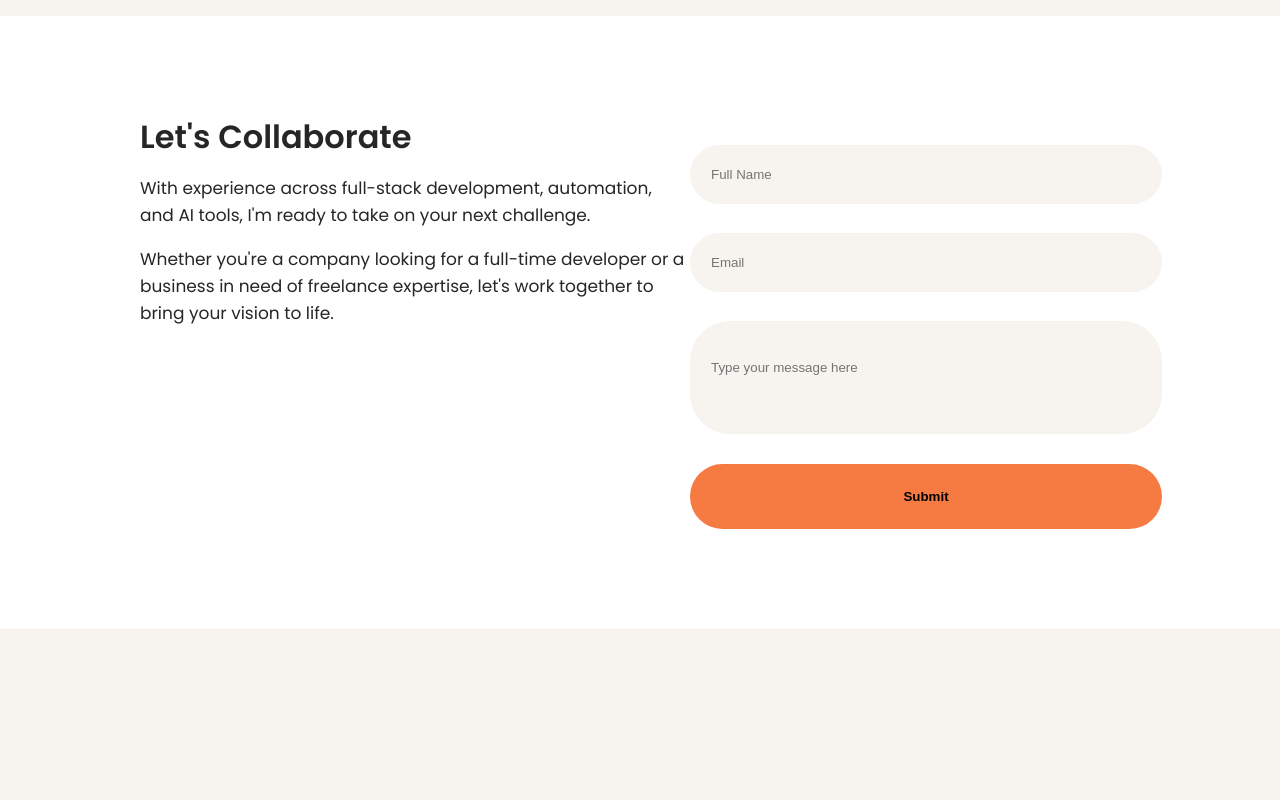
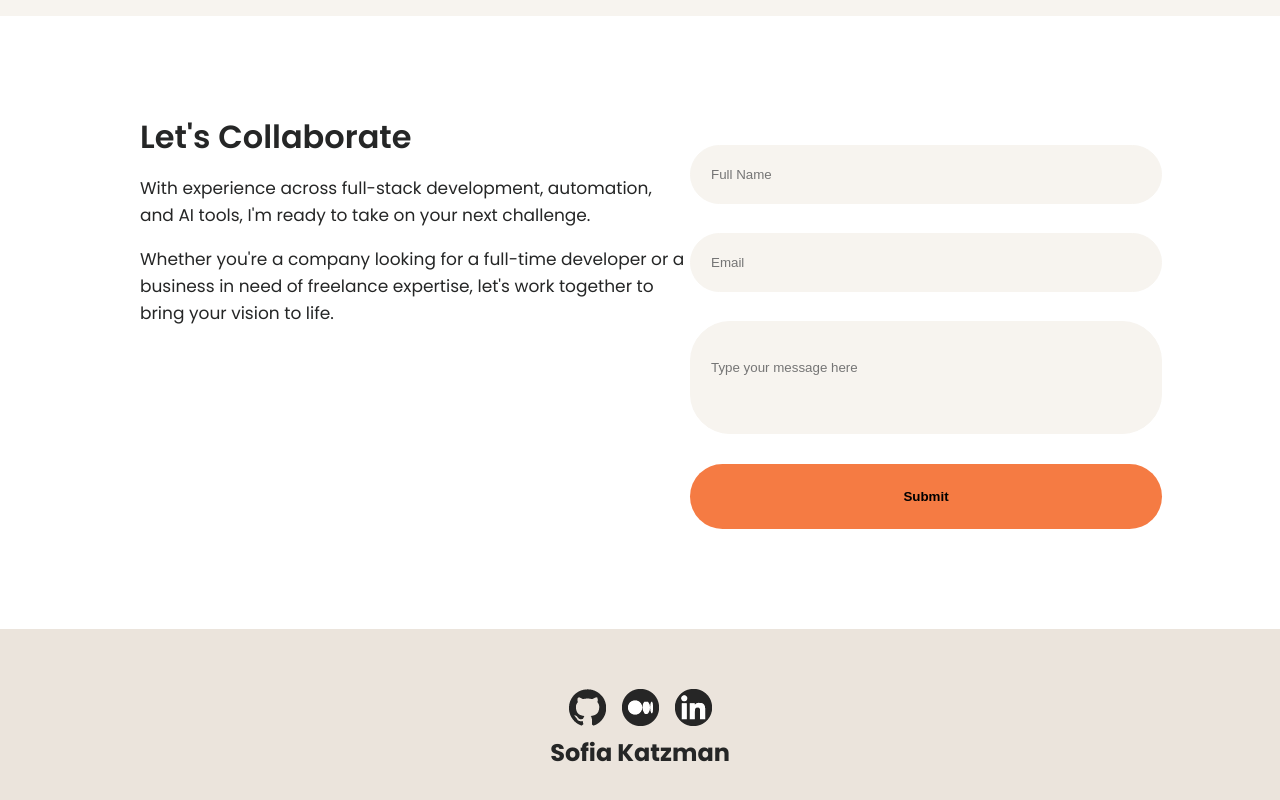
Before and after one commit to sofiakatzman/Portfolio, a React (Create React App) app: page / in a window 1280 px wide. Shown: the part 3440-4240 px from the top of the page. Before the commit the page ends 4069 px from the top, so only its background shows below. Built offline with nearby package versions, Linux system fonts and the light colour scheme.

Commit message:
add footer

```diff
--- /dev/null
+++ b/src/components/Organisms/Footer.js
@@ -0,0 +1,13 @@
+import RefLinks from "../Molecules/RefLinks"
+import { refLinksData } from '../../data/refLinksData'
+import "./footer.css"
+function Footer(){
+    return(
+        <div className="footer">
+            <RefLinks data={refLinksData}/>
+            <h2>Sofia Katzman</h2>
+        </div>
+    )
+}
+
+export default Footer
--- /dev/null
+++ b/src/components/Organisms/footer.css
@@ -0,0 +1,8 @@
+.footer{
+    padding: 60px;
+    display: flex;
+    flex-direction: column;
+    justify-content: center;
+    align-items: center;
+    background-color: var(--dark-beige);
+}
--- a/src/components/Pages/LandingPage.js
+++ b/src/components/Pages/LandingPage.js
@@ -1,5 +1,6 @@
 import ContactForm from "../Organisms/ContactForm"
 import Featured from "../Organisms/Featured"
+import Footer from "../Organisms/Footer.js"
 import Intro from "../Organisms/Intro"
 import Skills from "../Organisms/Skills"
 
@@ -10,6 +11,7 @@ function LandingPage(){
             <Skills />
             <Featured />
             <ContactForm />
+            <Footer />
         </div>
     )
 }
```
